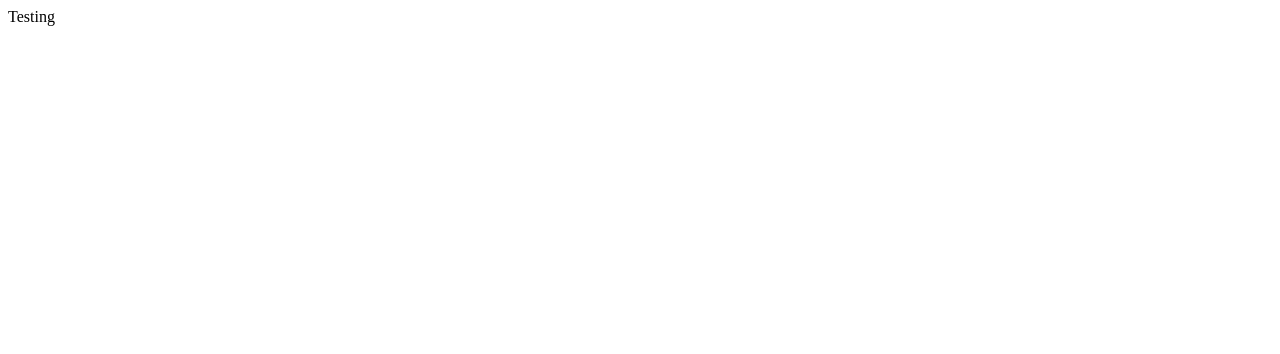
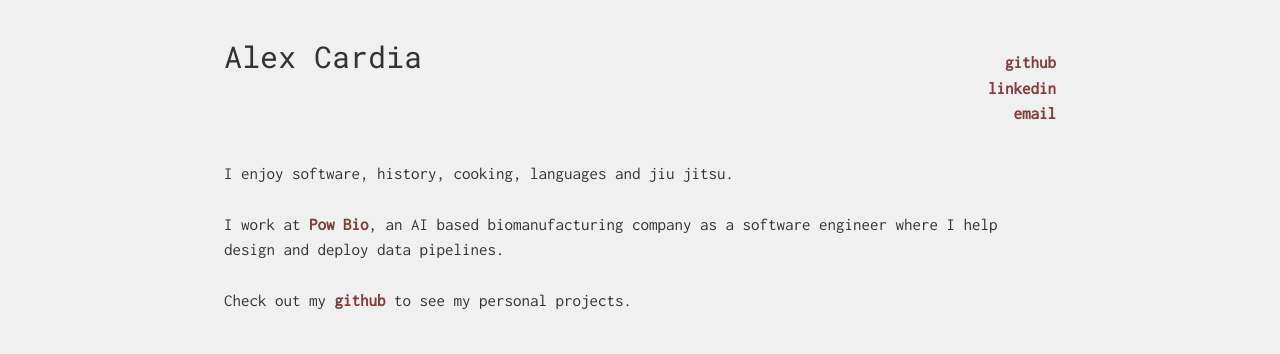
Before and after one commit to agcardia/agcardia.github.io, a plain HTML site: page index.html in a window 1280 px wide. Drawn offline with Linux system fonts and the light colour scheme.

Commit message:
feat: Final commit

```diff
--- /dev/null
+++ b/index.css
@@ -0,0 +1,100 @@
+@import url("https://fonts.googleapis.com/css?family=Roboto+Mono|Inconsolata");
+
+html, body {
+  width: 100%;
+  font-size: 17px;
+  font-family: "Inconsolata", sans-serif;
+  line-height: 1.5;
+  color: #333;
+  background-color: rgb(240, 240, 240);
+  margin: 0;
+}
+
+body {
+  height: 85%;
+}
+
+a, .contact {
+  color: rgb(130, 60, 60);
+  text-decoration: none;
+}
+
+table {
+  margin-left: auto;
+  margin-right: auto;
+}
+
+th, td {
+  border: 1px solid #ddd;
+  padding: 12px;
+}
+
+#writing-links a:hover {
+  font-weight: bold;
+}
+
+#writing-links a {
+  font-size: 1.17em;
+  color: rgb(130, 60, 60);
+  text-decoration: none;
+  margin-top: 1em;
+  margin-bottom: 1em;
+}
+
+.homeheader, .row {
+  display: flex;
+  justify-content: space-around;
+  align-items: baseline;
+}
+
+.titleCard, .col {
+  display: flex;
+  flex-direction: column;
+}
+
+.titleCard a:hover {
+  font-weight: bold;
+}
+
+.name {
+  font-family: "Roboto Mono";
+  font-size: 30px;
+  margin: 0;
+}
+
+.program {
+  font-size: 18px;
+  margin: 0;
+}
+
+.ul {
+  border-bottom: 2px solid black;
+}
+
+.medialinks {
+  align-items: end;
+}
+
+.space {
+  margin: 12px 0;
+}
+
+.content {
+  width: 100%;
+  height: 100%;
+  display: flex;
+  flex-direction: column;
+  align-items: center;
+  justify-content: center;
+  margin-top: 2rem;
+}
+
+.wide {
+  width: 65%;
+  justify-content: space-between;
+}
+
+.personal {
+  max-width: 65%;
+  margin-top: 2rem;
+}
--- a/index.html
+++ b/index.html
@@ -1,4 +1,37 @@
 <!DOCTYPE html>
+<html>
+<head>
+  <link rel="stylesheet" href="index.css">
+  <title> Alex Cardia </Title>
+</head>
+
 <body>
-    <div>Testing</div>
+  <div class="content">
+    <div class="row wide">
+      <div class="titleCard">
+        <p class="name">
+          Alex Cardia
+        </p>
+      </div>
+      <div class="col medialinks">
+        <a href="https://github.com/agcardia"><b>github</b></a>
+        <a href="https://www.linkedin.com/in/alex-cardia-450744196"><b>linkedin</b></a>
+        <a href="mailto:acardia22@gmail.com"><b>email</b></a>
+      </div>
+    </div>
+    <p class="space personal">
+      I enjoy software, history, cooking, languages and jiu jitsu.
+      </br>
+      </br>
+      I work at <b><a href="https://www.pow.bio">Pow Bio</a></b>, an AI based biomanufacturing company as a software engineer where I help design and deploy data pipelines.
+      </br>
+      </br>
+      Check out my <a href="https://github.com/agcardia"><b>github</b></a> to see my personal projects.
+      </br>
+      </br>
+    </p>
+
+  </div>
 </body>
+
+</html>
```
Also changed, not shown: about.html (added).
